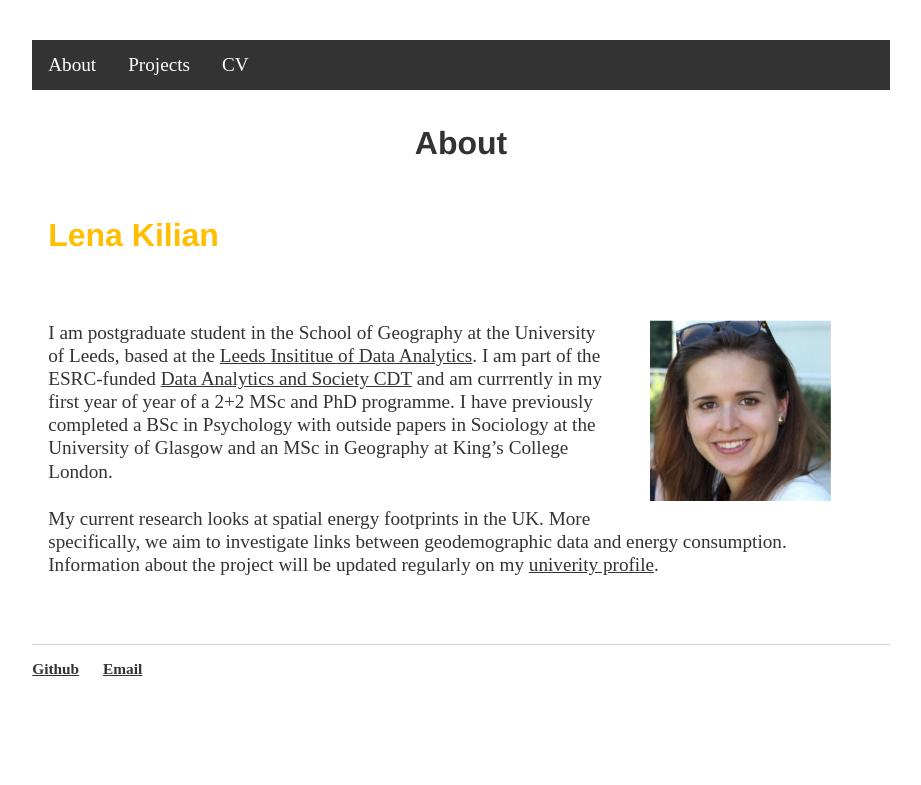
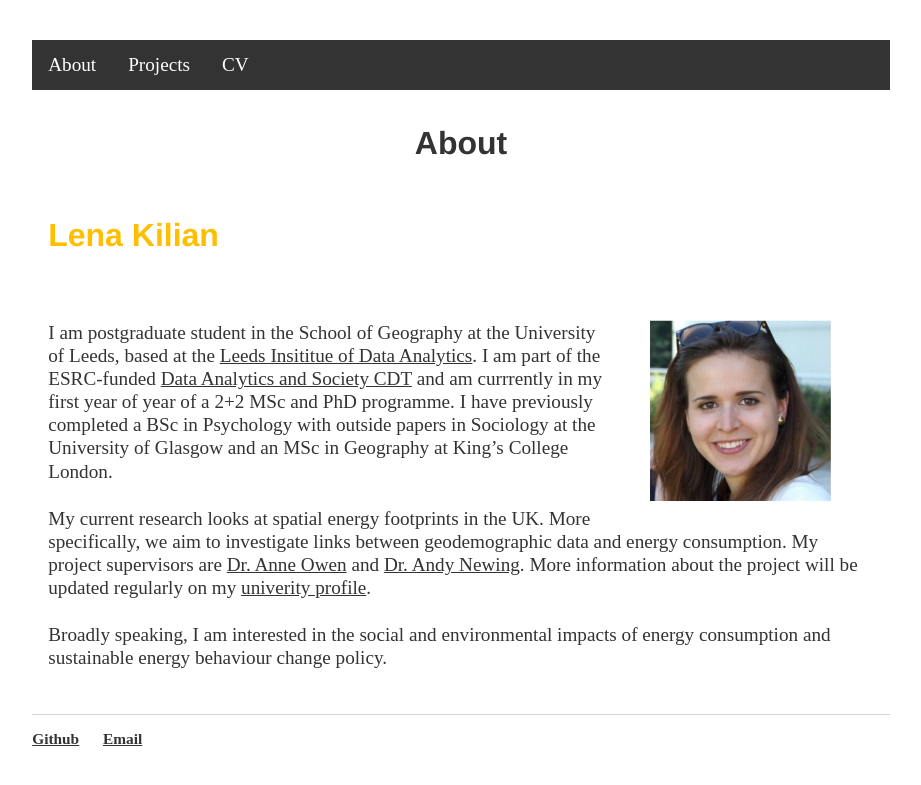
Before and after one commit to lena-kilian/lena-kilian.github.io, a Jekyll site: the page built from index.md, in a window 1280 px wide. Shown: the top 785 px of the page, without its empty margins (179-1100 px from the left). Built offline with Jekyll 4.4.1, drawn with Linux system fonts in a browser that asks for light colours; our own code applies the rules of GitHub Pages for plain Markdown files.

Commit message:
Update index.md

```diff
--- a/index.md
+++ b/index.md
@@ -5,7 +5,8 @@
 
 I am postgraduate student in the School of Geography at the University of Leeds, based at the [Leeds Insititue of Data Analytics](https://lida.leeds.ac.uk/). I am part of the ESRC-funded [Data Analytics and Society CDT](https://datacdt.org/) and am currrently in my first year of year of a 2+2 MSc and PhD programme. I have previously completed a BSc in Psychology with outside papers in Sociology at the University of Glasgow and an MSc in Geography at King's College London.
 
-My current research looks at spatial energy footprints in the UK. More specifically, we aim to investigate links between geodemographic data and energy consumption. Information about the project will be updated regularly on my [univerity profile](https://environment.leeds.ac.uk/geography/pgr/2546/lena-kilian).
+My current research looks at spatial energy footprints in the UK. More specifically, we aim to investigate links between geodemographic data and energy consumption. My project supervisors are [Dr. Anne Owen](https://environment.leeds.ac.uk/see/staff/1462/dr-anne-owen) and [Dr. Andy Newing](https://environment.leeds.ac.uk/geography/staff/1081/dr-andy-newing). More information about the project will be updated regularly on my [univerity profile](https://environment.leeds.ac.uk/geography/pgr/2546/lena-kilian).
+
+Broadly speaking, I am interested in the social and environmental impacts of energy consumption and sustainable energy behaviour change policy.
 <br/>
 <br/>
-<br/>
```
